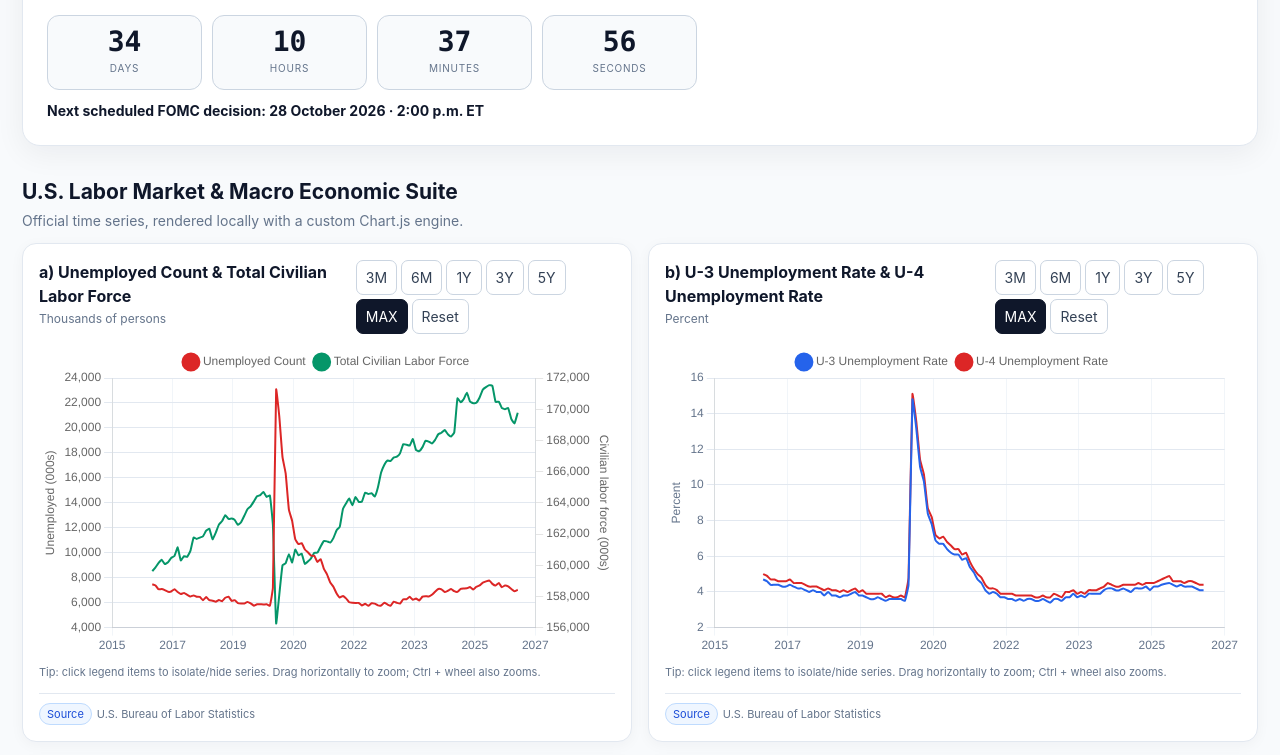
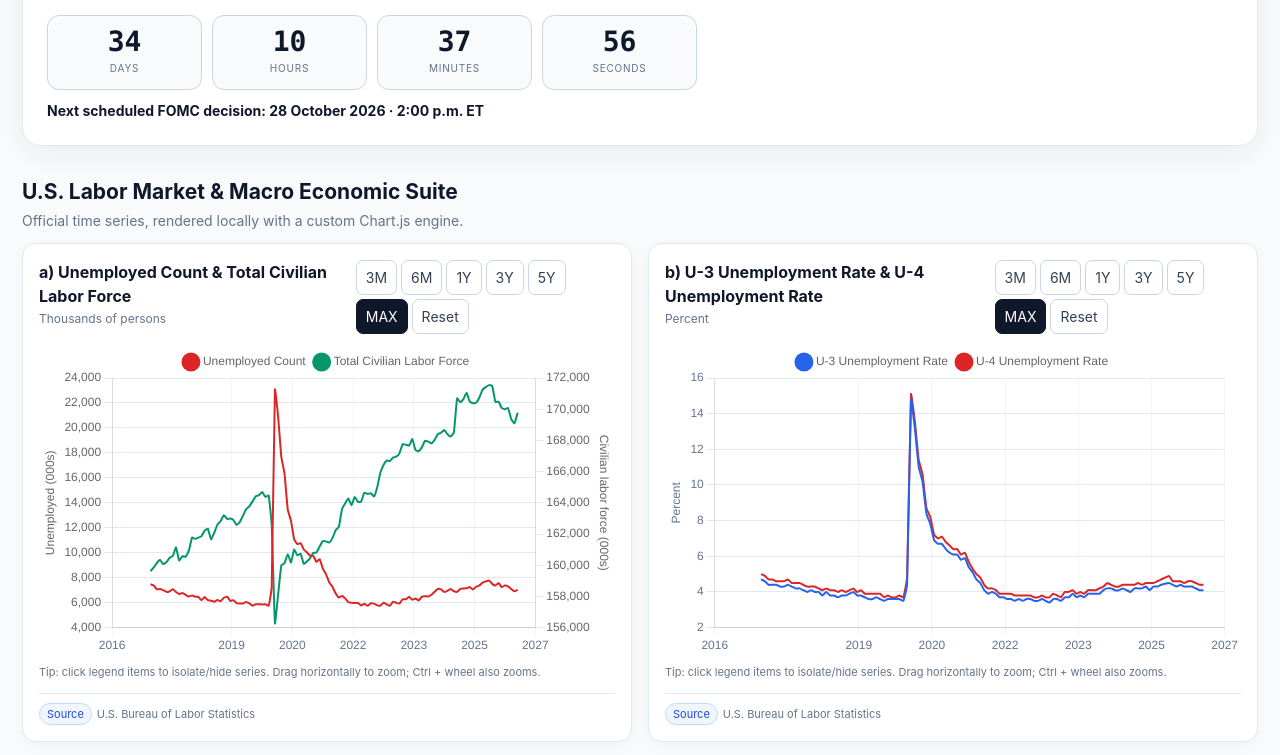
Before and after one commit to allenso0818-lab/central-bank-dashboard, a website: page profiles/federal-reserve.html in a window 1280 px wide. Shown: the part 185-940 px from the top of the page. Drawn offline with nearby package versions, Linux system fonts and the light colour scheme; some packages are replaced by stand-ins of ours; a script that the page names is missing.

Commit message:
Set hard 2016 minimum on Chart.js x scale

```diff
--- a/profiles/federal-reserve.html
+++ b/profiles/federal-reserve.html
@@ -31,7 +31,7 @@ macro.innerHTML=defs.map(card).join('')+
 '<div class="card" id="card-f"><div class="head"><div><h3>f) GDP Components</h3><div class="sub">Q2 2026 GDP expenditure components · including net exports</div></div></div><div class="canvas"><canvas id="ch-f"></canvas></div><div class="legend-note">Pie includes all four GDP expenditure components. Net exports were negative in Q2 2026; the pie uses the absolute magnitude of net exports for visual composition, with the negative sign clearly retained in the label.</div><div class="source"><span class="badge">Source</span>U.S. Bureau of Economic Analysis, NIPA Table 1.1.5, Q2 2026 second estimate. Net exports: −$875.8B SAAR.</div></div>'+
 '<div class="card" id="card-g"><div class="head"><div><h3>g) Real GDP</h3><div class="sub">Quarterly real GDP level · billions of chained 2017 dollars, SAAR</div></div>'+ranges('g')+'</div><div class="canvas"><canvas id="ch-g"></canvas></div><div class="source"><span class="badge">Source</span>U.S. Bureau of Economic Analysis. Q2 2026 second estimate: real GDP growth +1.5% SAAR; Q1 2026 +2.1%.</div></div>';
 const toPts=id=>(DATA.series[id]||[]).map(x=>({x:Date.parse(x[0]+'T00:00:00Z'),y:x[1],date:x[0]}));
-function baseOpts(unit){return {responsive:true,maintainAspectRatio:false,parsing:false,interaction:{mode:'index',intersect:false},plugins:{legend:{display:true,position:'top',labels:{usePointStyle:true}},tooltip:{mode:'index',intersect:false,callbacks:{title:items=>items.length?new Date(items[0].parsed.x).toISOString().slice(0,10):''}},zoom:{pan:{enabled:true,mode:'x'},zoom:{drag:{enabled:true},wheel:{enabled:true,modifierKey:'ctrl'},pinch:{enabled:true},mode:'x'}}},scales:{x:{type:'linear',grid:{color:'#f1f5f9'},ticks:{maxTicksLimit:8,color:'#64748b',callback:v=>new Date(v).getUTCFullYear()}},y:{grid:{color:'#e2e8f0'},ticks:{color:'#64748b'},title:{display:true,text:unit,color:'#64748b'}}}}}
+function baseOpts(unit){return {responsive:true,maintainAspectRatio:false,parsing:false,interaction:{mode:'index',intersect:false},plugins:{legend:{display:true,position:'top',labels:{usePointStyle:true}},tooltip:{mode:'index',intersect:false,callbacks:{title:items=>items.length?new Date(items[0].parsed.x).toISOString().slice(0,10):''}},zoom:{pan:{enabled:true,mode:'x'},zoom:{drag:{enabled:true},wheel:{enabled:true,modifierKey:'ctrl'},pinch:{enabled:true},mode:'x'}}},scales:{x:{type:'linear',min:Date.UTC(2016,0,1),grid:{color:'#f1f5f9'},ticks:{maxTicksLimit:8,color:'#64748b',callback:v=>new Date(v).getUTCFullYear()}},y:{grid:{color:'#e2e8f0'},ticks:{color:'#64748b'},title:{display:true,text:unit,color:'#64748b'}}}}}
 function mk(id,sets,unit,extra={}){const ctx=document.getElementById('ch-'+id);charts[id]=new Chart(ctx,{type:'line',data:{datasets:sets},options:Object.assign(baseOpts(unit),extra)})}
 function line(series,label,color,yAxisID='y'){return {label,data:toPts(series),borderColor:color,backgroundColor:color,borderWidth:2,pointRadius:0,pointHoverRadius:4,tension:.12,yAxisID}}
 function build(){
```
